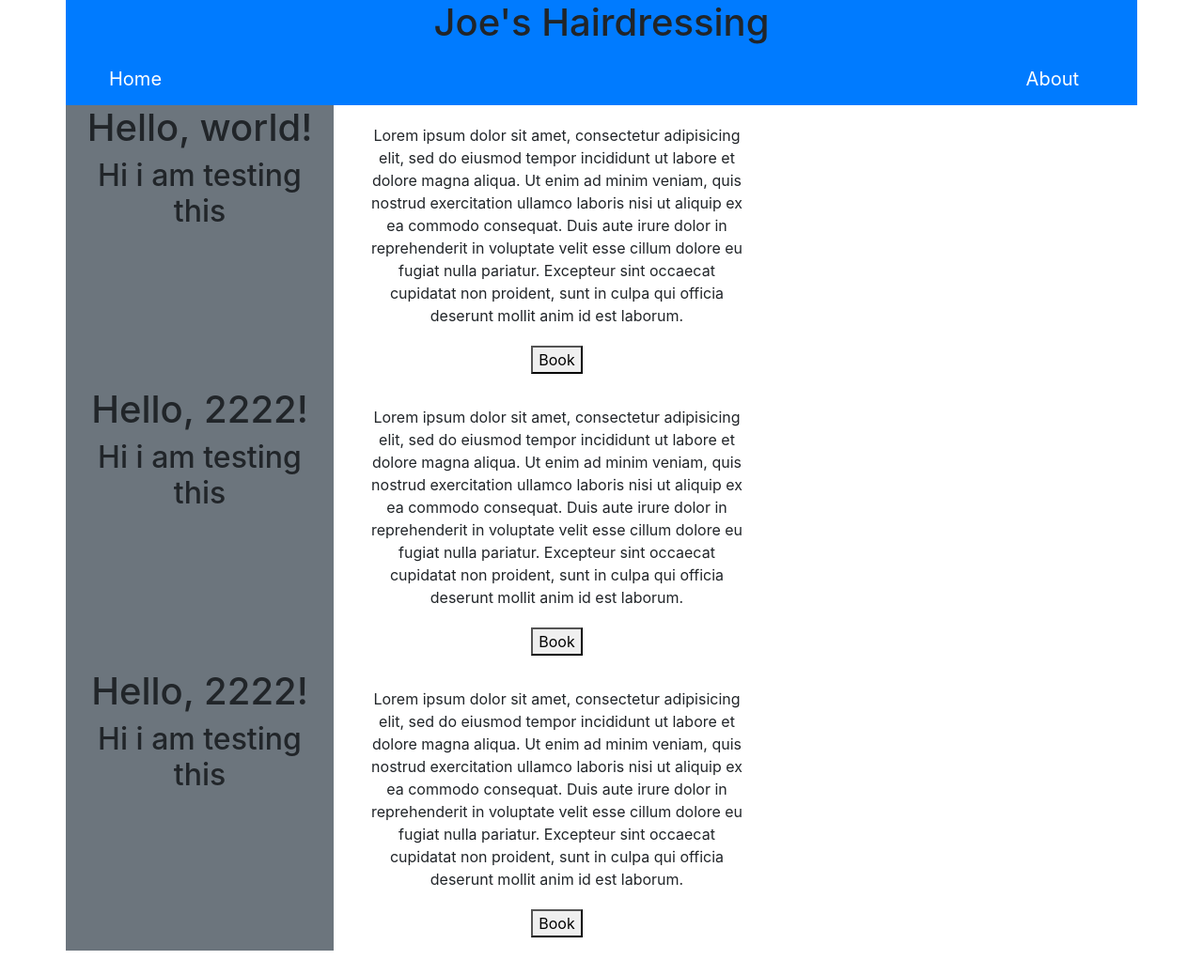
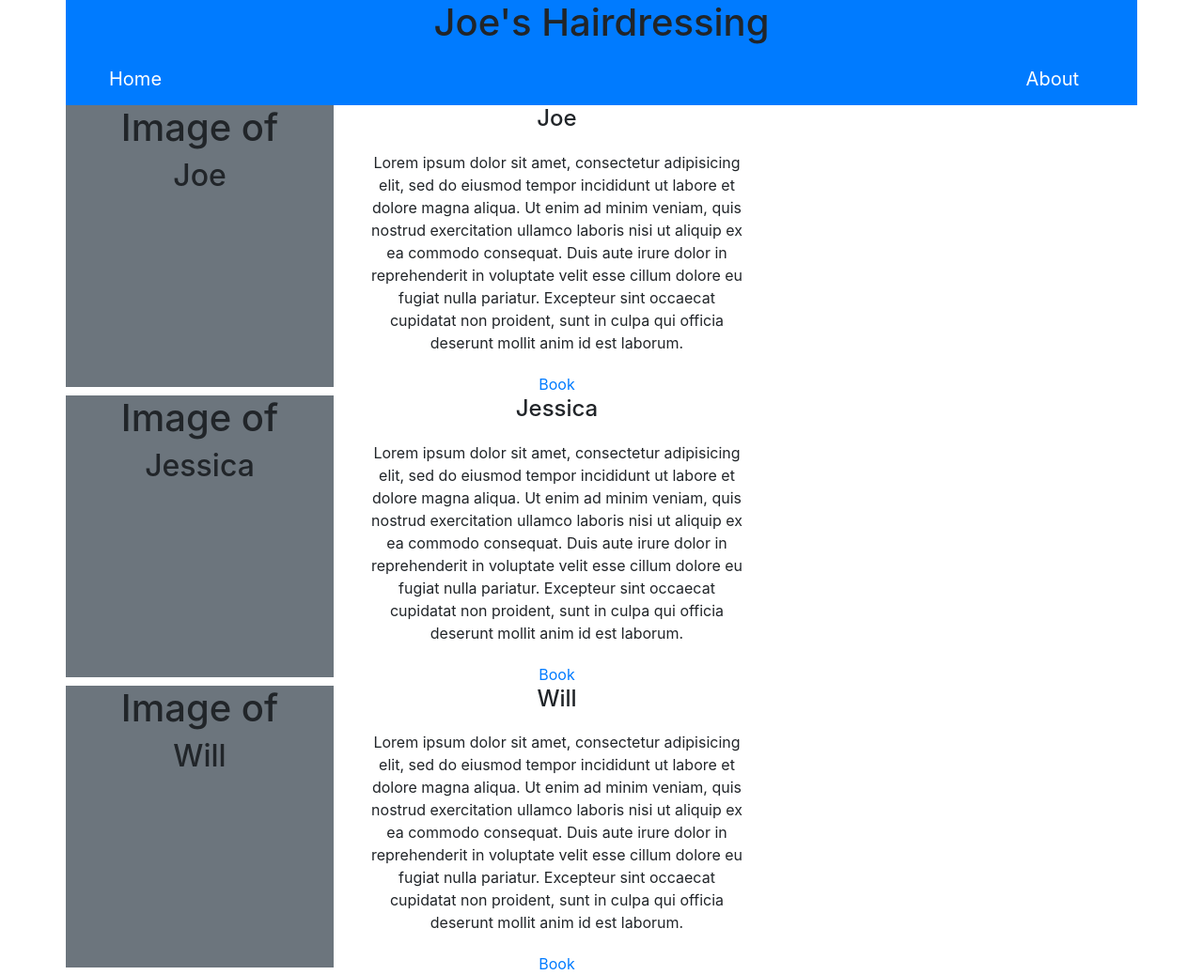
Before and after one commit to LordAndy316/SEG3125, a plain HTML site: page index.html in a window 1280 px wide. Shown: the whole page at 94% size. Before the commit the page ends 1012 px from the top, so only its background shows below. Drawn offline with nearby package versions, Linux system fonts and the light colour scheme.

```diff
--- a/index.html
+++ b/index.html
@@ -13,7 +13,6 @@
       <div class="container bg-primary">
           <h1>Joe's Hairdressing</h1>
       </div>
-
       <nav class="navbar sticky-top bg-primary">
         <div class="container-fluid">
           <a class="navbar-brand bg-primary text-white" href="index.html">Home</a>
@@ -27,11 +26,11 @@
 
       <div class="row">
         <div class="col-3 bg-secondary"id="rectangle">
-          <h1>Hello, world!</h1>
-          <h2>Hi i am testing this</h2>
-
+          <h1>Image of</h1>
+          <h2>Joe</h2>
         </div>
         <div class="col-5">
+          <h4>Joe</h4>
           <p class="description">Lorem ipsum dolor sit amet, consectetur adipisicing elit, sed
             do eiusmod tempor incididunt ut labore et dolore magna aliqua.
              Ut enim ad minim veniam, quis nostrud exercitation ullamco laboris
@@ -39,15 +38,16 @@
              reprehenderit in voluptate velit esse cillum dolore eu fugiat nulla
              pariatur. Excepteur sint occaecat cupidatat non proident, sunt in culpa
              qui officia deserunt mollit anim id est laborum.</p>
-          <button type="submit text-left">Book </button>
+          <a type="navbar-brand" href="booking.html">Book </a>
         </div>
       </div>
       <div class="row">
         <div class="col-3 bg-secondary"id="rectangle">
-          <h1>Hello, 2222!</h1>
-          <h2>Hi i am testing this</h2>
+          <h1>Image of </h1>
+          <h2>Jessica</h2>
         </div>
         <div class="col-5">
+          <h4>Jessica</h4>
           <p class="description">Lorem ipsum dolor sit amet, consectetur adipisicing
              elit, sed do eiusmod tempor incididunt ut labore et dolore magna aliqua.
              Ut enim ad minim veniam, quis nostrud exercitation ullamco laboris nisi ut
@@ -55,17 +55,16 @@
               voluptate velit esse cillum dolore eu fugiat nulla pariatur. Excepteur sint
               occaecat cupidatat non proident, sunt in culpa qui officia deserunt mollit anim
               id est laborum.</p>
-          <button type="submit">Book</button>
+          <a type="navbar-brand" href="booking.html">Book </a>
         </div>
-
       </div>
       <div class="row">
-
         <div class="col-3 bg-secondary"id="rectangle">
-          <h1>Hello, 2222!</h1>
-          <h2>Hi i am testing this</h2>
+          <h1>Image of </h1>
+          <h2>Will</h2>
         </div>
         <div class="col-5">
+          <h4>Will</h4>
           <p class="description">Lorem ipsum dolor sit amet, consectetur adipisicing
              elit, sed do eiusmod tempor incididunt ut labore et dolore magna aliqua.
              Ut enim ad minim veniam, quis nostrud exercitation ullamco laboris nisi ut
@@ -73,12 +72,9 @@
               voluptate velit esse cillum dolore eu fugiat nulla pariatur. Excepteur sint
               occaecat cupidatat non proident, sunt in culpa qui officia deserunt mollit anim
               id est laborum.</p>
-          <button type="submit">Book</button>
+          <a type="navbar-brand" href="booking.html">Book </a>
         </div>
-
       </div>
-
-
     </div>
 
     <!-- Optional JavaScript -->
```
Also changed, not shown: booking.html (added, +46 -0 lines).
